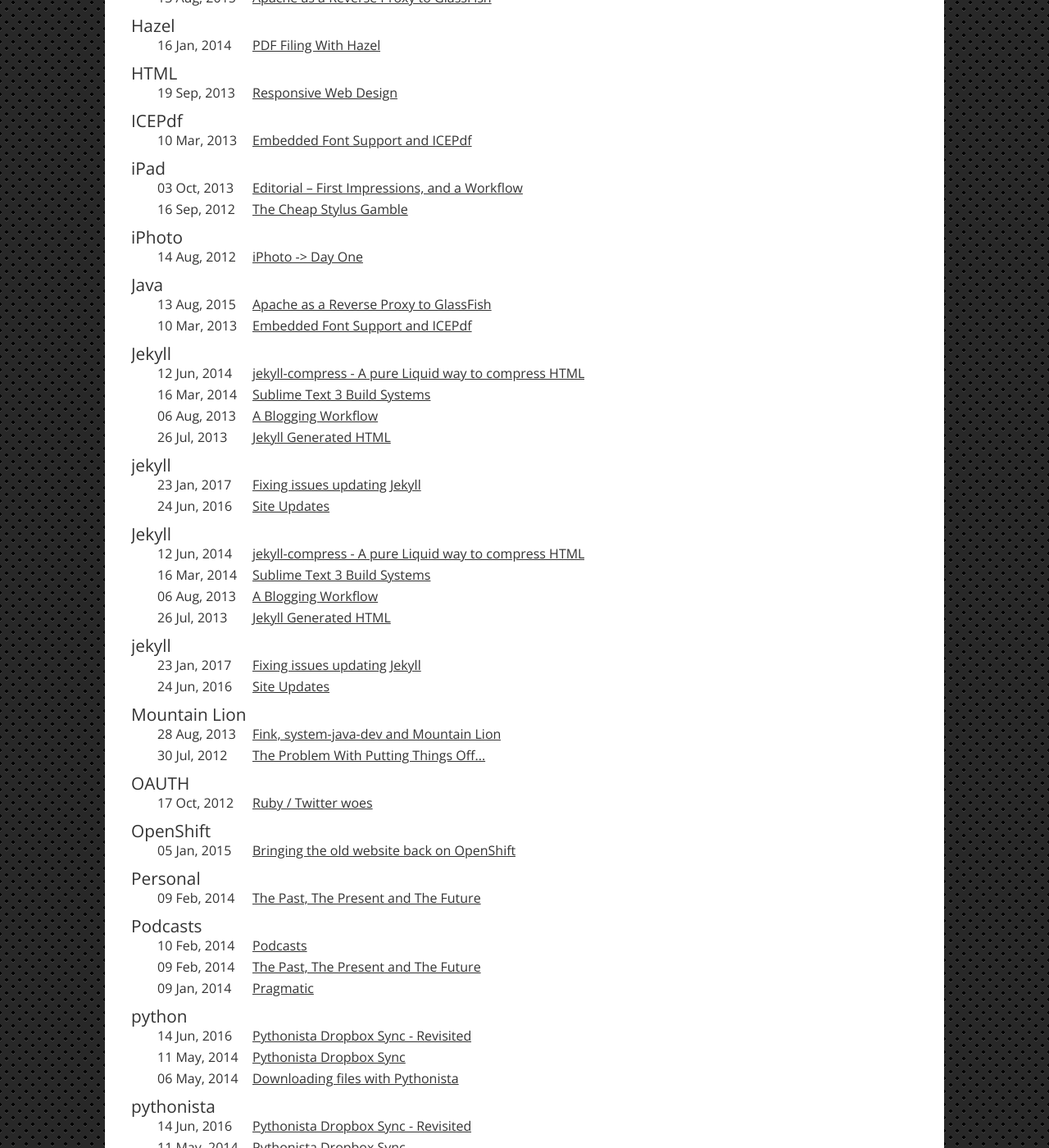
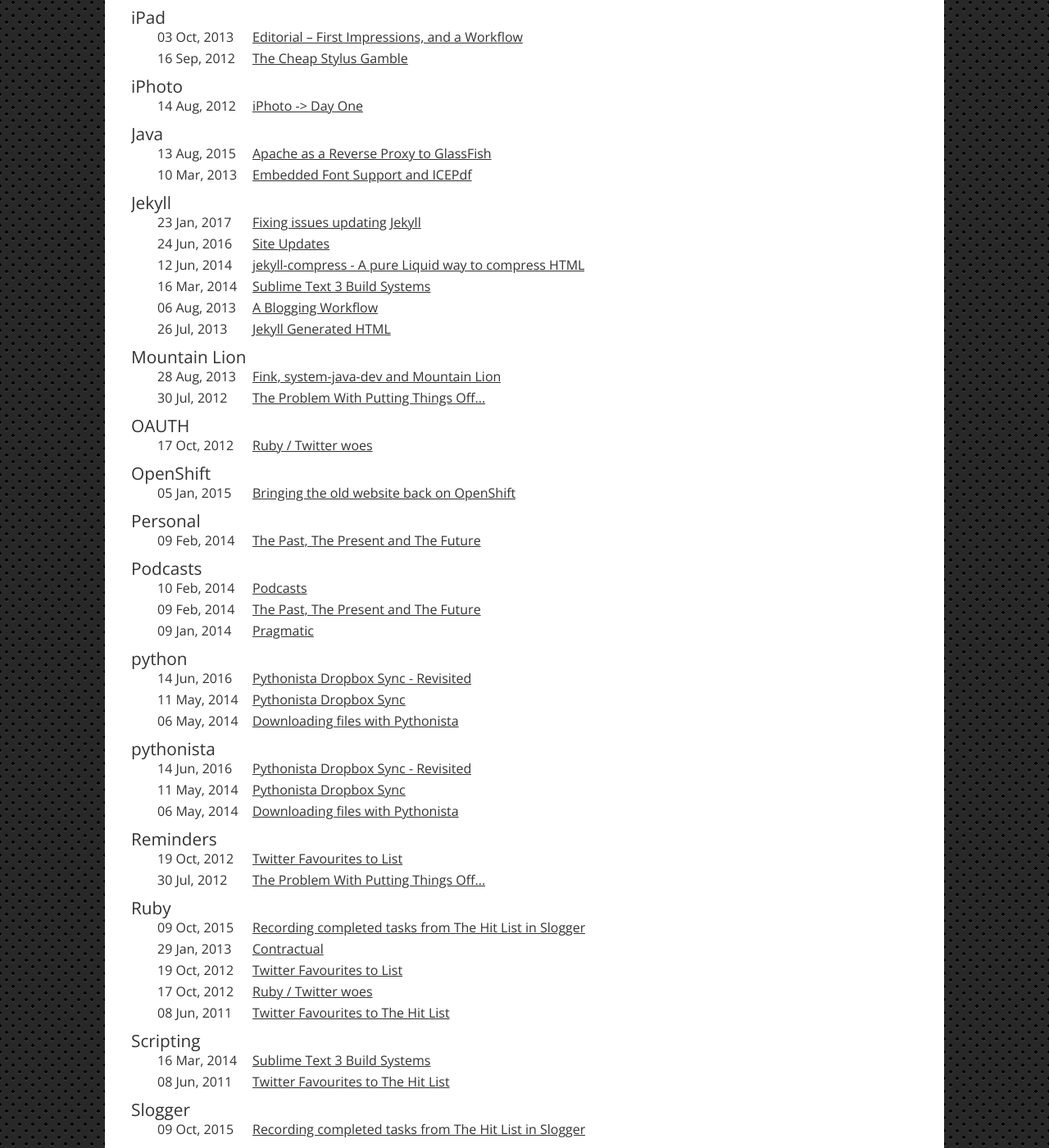
Before and after one commit to dhutchison/dhutchison.github.io, a Jekyll site: the page built from archives/tags.html, in a window 1280 px wide and 1400 px high, scrolled down 1357 px. Shown: the whole window at 82% size. Built offline with Jekyll 4.4.1, drawn with Linux system fonts in a browser that asks for light colours; some of the changed text lies outside the part shown.

Commit message:
Corrected tag case

```diff
--- a/_posts/2016-06-24-site-updates.markdown
+++ b/_posts/2016-06-24-site-updates.markdown
@@ -2,8 +2,8 @@
 title: Site Updates
 categories: Site
 tags:
-- jekyll
-- css
+- Jekyll
+- CSS
 description: Fixing issues, and process changes.
 date: 2016-06-24 00:34
 slug: site-updates
--- a/_posts/2017-01-23-fixing-issues-updating-jekyll.markdown
+++ b/_posts/2017-01-23-fixing-issues-updating-jekyll.markdown
@@ -3,7 +3,7 @@ title: Fixing issues updating Jekyll
 summary: My local Jekyll install had some issues...
 categories: Development
 tags:
-- jekyll
+- Jekyll
 date: 2017-01-23 00:38
 slug: fixing-issues-updating-jekyll
 ---
```
